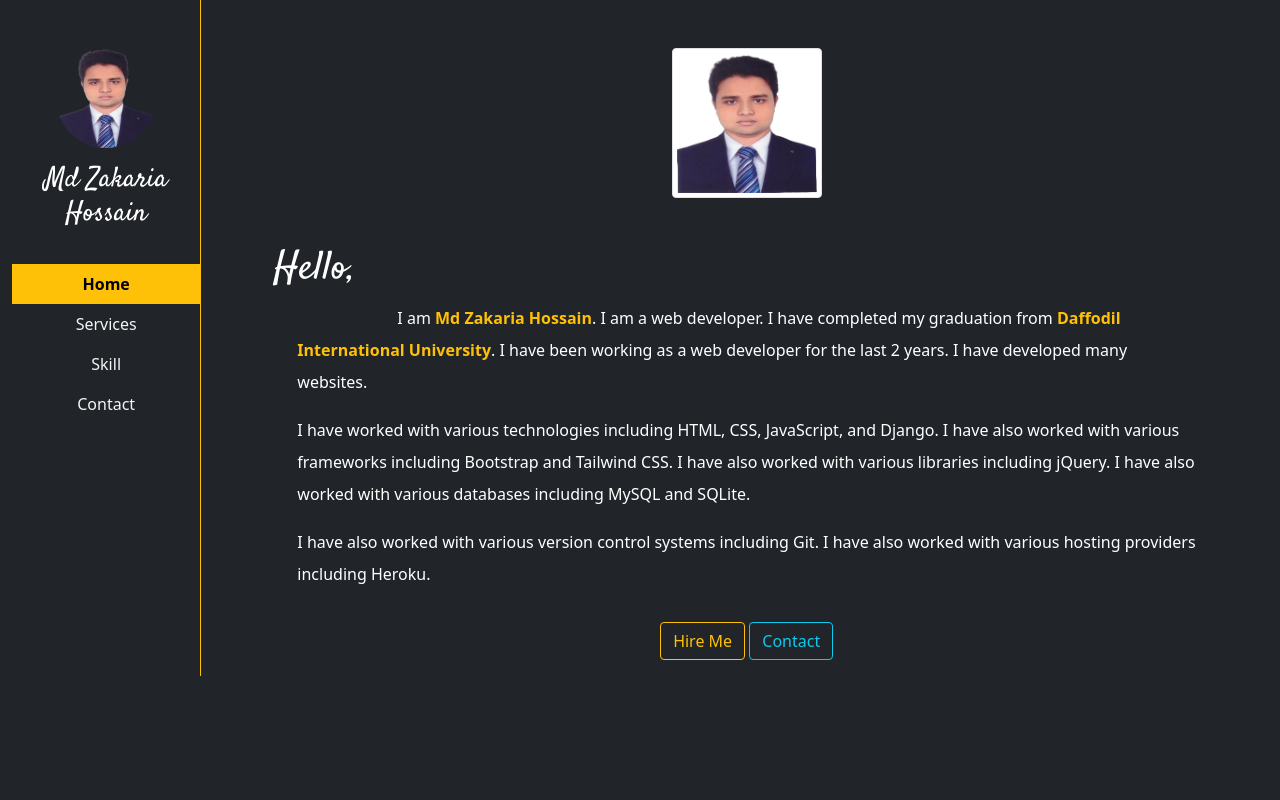
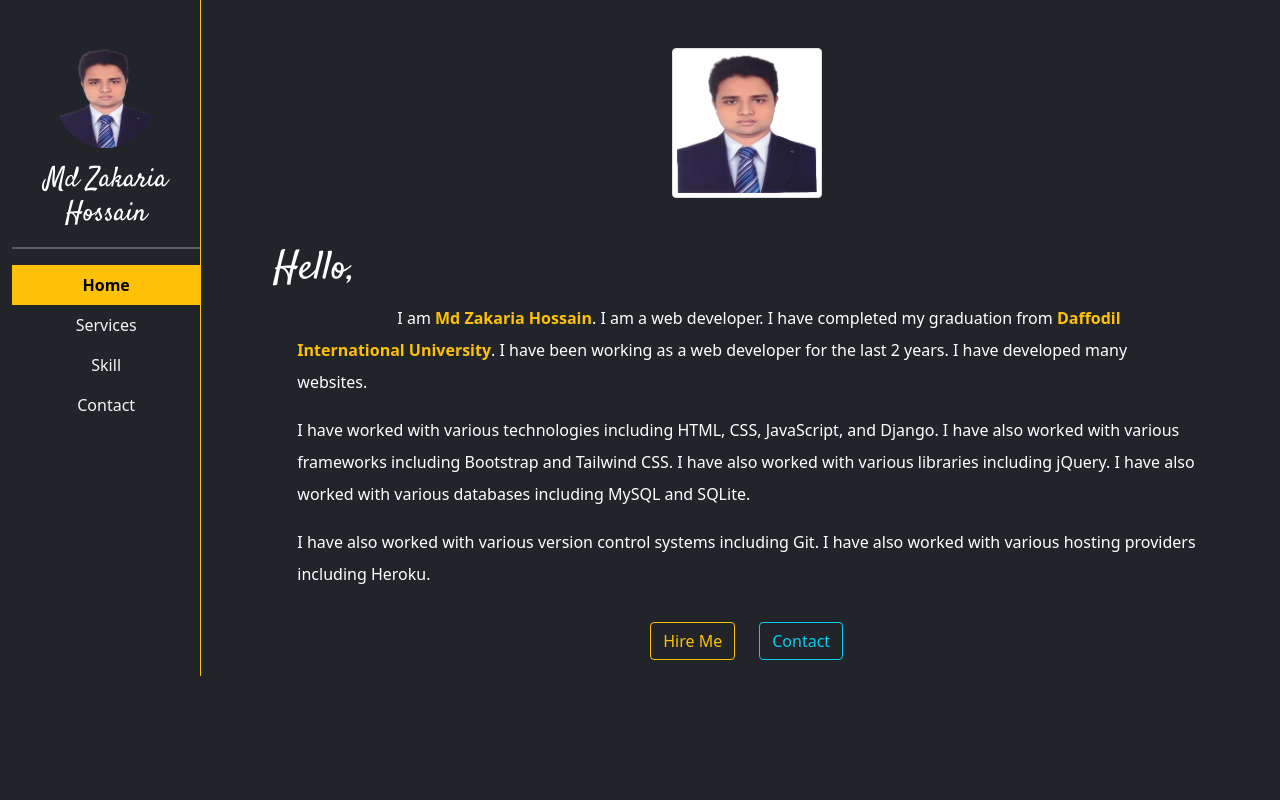
Before and after one commit to zaknetic/resumeproject, a Django app: page / in a window 1280 px wide. Run offline with Django 4.2, Linux system fonts and the light colour scheme; some libraries are stand-ins or nearby versions.

Commit message:
add seperator on sidebar

```diff
--- a/core/templates/core/home.html
+++ b/core/templates/core/home.html
@@ -20,7 +20,7 @@
       </p>
     </div>
   </div>
-  <div class="text-center">
+  <div class="text-center d-flex gap-4 justify-content-center">
     <a href="{% url 'contract' %}" class="btn btn-outline-warning my-3 mr-5">Hire Me</a>
     <a href="{% url 'contract' %}" class="btn btn-outline-info my-3">Contact</a>
 
--- a/core/templates/core/sidebar.html
+++ b/core/templates/core/sidebar.html
@@ -10,7 +10,7 @@
     />
     <h3 class="text-white mt-3 satisfy-regular">Md Zakaria Hossain</h3>
   </div>
-  <hr class="border-light" />
+  <hr class="border-white border w-100"  />
   <nav class="nav flex-column text-center">
     <a href="{% url 'home' %}" class="nav-link {{home}}">Home</a>
     <a href="{% url 'services' %}" class="nav-link {{services}}">Services</a>
```
